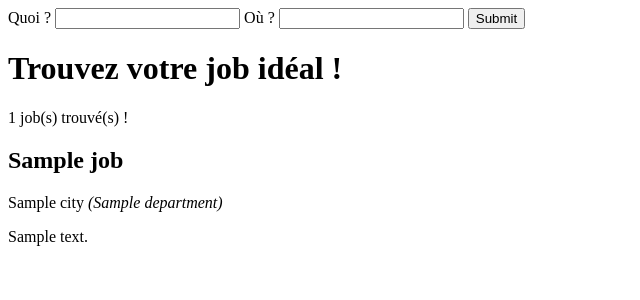
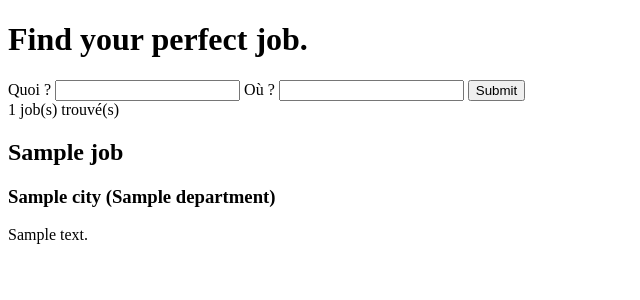
Before and after one commit to craax/hellowork, a Symfony app: template templates/job/index.html.twig in a window 1280 px wide. Shown: the top 300 px of the page, without its empty margins (0-640 px from the left). Run offline with Twig, Linux system fonts and the light colour scheme; the template is opened without the code that fills it: most values are stand-ins (such as "Sample title", 1, 10 or a date in 2020); form fields are guessed from the names that the template uses; some libraries are stand-ins or nearby versions.

Commit message:
this looks better (css)

```diff
--- a/src/Form/SearchFormType.php
+++ b/src/Form/SearchFormType.php
@@ -37,7 +37,7 @@ class SearchFormType extends AbstractType
             ->add('submit', SubmitType::class, [
                 'label' => 'Rechercher',
                 'attr' => [
-                    'class' => 'btn btn-primary mt-4'
+                    'class' => 'btn btn-primary mt-4 btn-lg'
                 ]
             ])
             ->setMethod('GET');
--- a/src/Model/API/JobiJobaQuery.php
+++ b/src/Model/API/JobiJobaQuery.php
@@ -21,6 +21,9 @@ class JobiJobaQuery
     private $what;
     private $where;
 
+    /**
+     * @param array $params
+     */
     public function __construct( array $params ) {
 
         $this->what = array_key_exists('what', $params) ? $params['what'] : '';
--- a/src/Model/API/JobiJobaResponse.php
+++ b/src/Model/API/JobiJobaResponse.php
@@ -7,6 +7,9 @@ class JobiJobaResponse
     private $total;
     private $ads;
 
+    /**
+     * @param $params
+     */
     public function __construct( $params )
     {
         $this->total = $params->total ?: 0;
--- a/src/Service/JobSearch.php
+++ b/src/Service/JobSearch.php
@@ -22,6 +22,9 @@ class JobSearch
      */
     private $query;
 
+    /**
+     * @param JobiJobaClient $jobiJobaClient
+     */
     public function __construct( JobiJobaClient $jobiJobaClient ) {
         $this->client = $jobiJobaClient;
     }
--- a/templates/base.html.twig
+++ b/templates/base.html.twig
@@ -14,7 +14,7 @@
         {% endblock %}
     </head>
     <body>
-        <div class="container-fluid bg-light">
+        <div class="container-fluid bg-light pt-5">
             {% block body %}{% endblock %}
         </div>
     </body>
--- a/templates/job/index.html.twig
+++ b/templates/job/index.html.twig
@@ -4,10 +4,16 @@
 
 
 {% block body %}
+
+    <h1 class="mb-5 text-center">Find <span>your</span> perfect job.</h1>
+
+    <div class="col-8 offset-2">
+        <div class="card">
+            <div class="card-body">
                 <div class="form-group">
                     {{ form_start(form) }}
                     <label for="what" class="form-label">Quoi ?</label>
-            {{ form_widget(form.what, {'attr' : {'class' : 'form-control'} } ) }}
+                    {{ form_widget(form.what, {'attr' : {'class' : 'form-control mb-2'} } ) }}
                     {{ form_errors(form.what) }}
 
                     <label for="where" class="form-label">Où ?</label>
@@ -17,23 +23,30 @@
                     {{ form_widget(form.submit) }}
                     {{ form_end(form) }}
                 </div>
+            </div>
+        </div>
+    </div>
 
-    <div class="mt-4">
-        <h1 class="mb-4">Trouvez votre job idéal !</h1>
+    <div class="mt-5">
 
-        {{ totalJobs }} job(s) trouvé(s) !
+        <span class="text-primary">{{ totalJobs }} job(s) trouvé(s) </span>
 
+        <div class="job-wrapper mt-3">
             {% for job in jobs %}
-            <div class="card mb-3 job-item">
-                <div class="card-body">
-                    <div class="card-title">
+                <div class="mb-3 job-item">
+                    <div class="">
+                        <div class="">
                             <h2>{{ job.title }}</h2>
-                        <span>{{ job.city }}</span><i> ({{ job.department }})</i></span>
+                            {% if job.city is not empty %}
+                                <h3>{{ job.city }} {% if job.department is not empty %}({{ job.department }}){% endif %}</h3>
+                            {% endif %}
+
                         </div>
-                    <p class="card-text">{{ job.description }}</p>
+                        <p class="">{{ job.description }}</p>
                     </div>
                 </div>
             {% endfor %}
+        </div>
 
         {# display navigation #}
         <div class="navigation">
```
Also changed, not shown: assets/styles/app.scss (+50 -4 lines), src/Controller/JobController.php (+10 -0 lines). Lines whose indentation alone changed are shown as unchanged.
